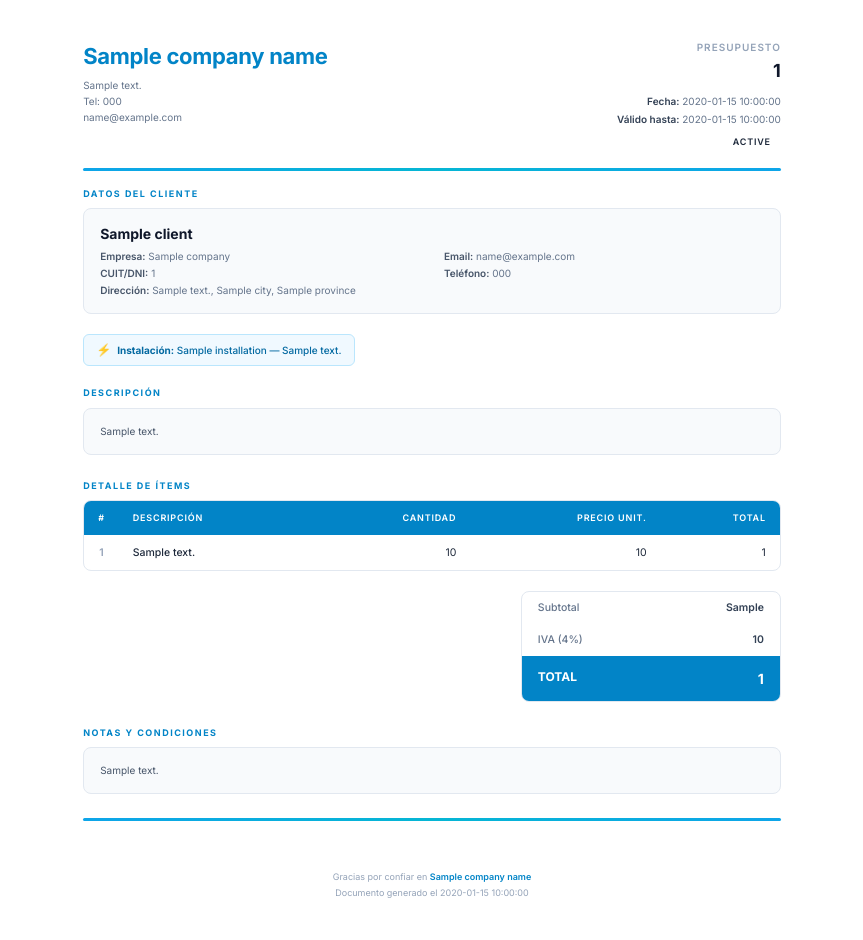
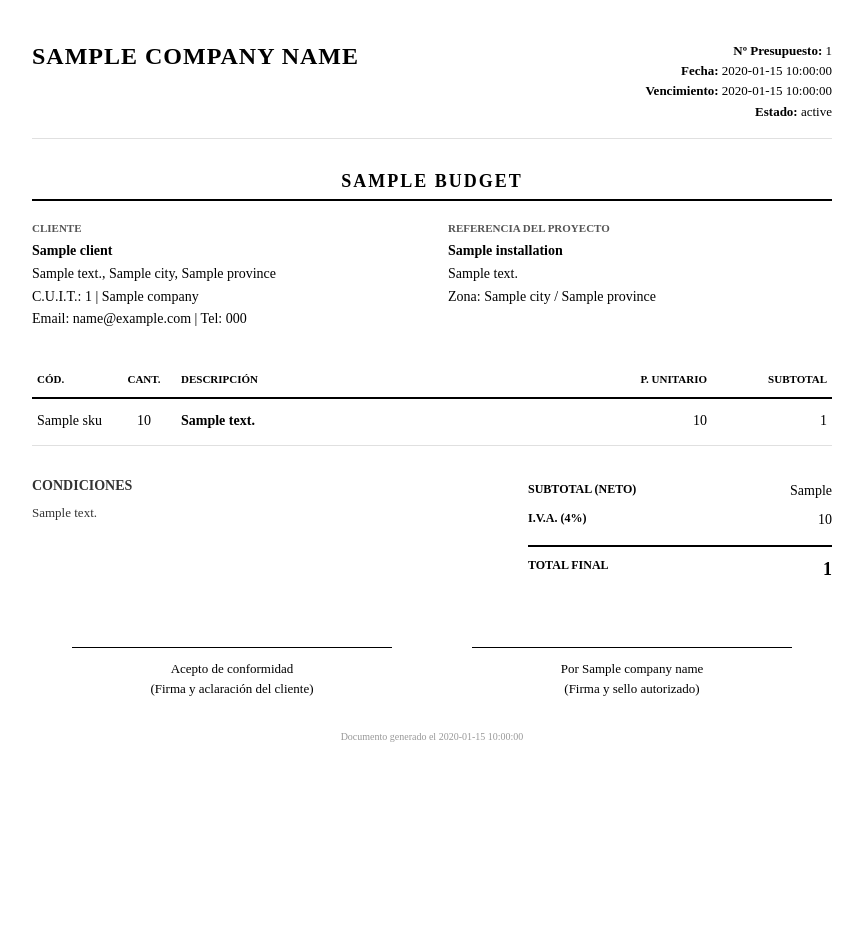
Before and after one commit to matterod/Solar-App-Ia, a Python web app: template backend/app/templates/budget_pdf.html in a window 1280 px wide. Shown: the whole page, without its empty margins (208-1071 px from the left). After the commit the page ends 742 px from the top, so only its background shows below. Run offline with Jinja, Linux system fonts and the light colour scheme; the template is opened without the code that fills it: most values are stand-ins (such as "Sample title", 1, 10 or a date in 2020).

Commit message:
fix diseño del presupuesto

```diff
--- a/backend/app/templates/budget_pdf.html
+++ b/backend/app/templates/budget_pdf.html
@@ -3,300 +3,208 @@
 <head>
 <meta charset="UTF-8">
 <style>
-  @import url('https://fonts.googleapis.com/css2?family=Inter:wght@400;500;600;700&display=swap');
-
-  * {
+    /* ── RESET & BASE ── */
+    body {
+        font-family: 'Times New Roman', Times, serif;
         margin: 0;
-    padding: 0;
-    box-sizing: border-box;
+        padding: 40px;
+        color: #000;
+        line-height: 1.4;
+        background-color: #fff;
+        font-size: 14px;
     }
 
-  body {
-    font-family: 'Inter', -apple-system, BlinkMacSystemFont, sans-serif;
-    color: #1e293b;
-    font-size: 11px;
-    line-height: 1.5;
-    background: #fff;
+    .budget-container {
+        max-width: 800px;
+        margin: 0 auto;
     }
 
-  .page {
-    padding: 40px 48px;
-    max-width: 210mm;
-    margin: 0 auto;
-    position: relative;
-  }
-
-  /* ── Header ── */
-  .header {
+    /* ── HEADER ── */
+    header {
         display: flex;
         justify-content: space-between;
         align-items: flex-start;
-    margin-bottom: 8px;
+        margin-bottom: 30px;
+        border-bottom: 1px solid #e0e0e0;
+        padding-bottom: 15px;
     }
 
     .company-info h1 {
-    font-size: 22px;
-    font-weight: 700;
-    color: #0284c7;
-    margin-bottom: 4px;
-    letter-spacing: -0.3px;
+        font-size: 24px;
+        font-weight: bold;
+        margin: 0 0 5px 0;
+        text-transform: uppercase;
+        letter-spacing: 1px;
     }
 
     .company-info p {
-    font-size: 10px;
-    color: #64748b;
+        margin: 2px 0;
+        font-size: 13px;
+    }
+
+    .budget-meta {
+        text-align: right;
+    }
+
+    .budget-meta p {
+        margin: 2px 0;
+        font-size: 13px;
+    }
+
+    /* ── TITLE BAR ── */
+    .budget-title {
+        text-align: center;
+        font-size: 18px;
+        font-weight: bold;
+        text-transform: uppercase;
+        letter-spacing: 2px;
+        margin: 20px 0;
+        border-bottom: 2px solid #000;
+        padding-bottom: 5px;
+    }
+
+    /* ── CLIENT SECTION ── */
+    .client-section {
+        margin-bottom: 30px;
+        display: flex;
+        justify-content: space-between;
+    }
+
+    .client-details, .project-info {
+        width: 48%;
+    }
+
+    .section-label {
+        font-weight: bold;
+        text-transform: uppercase;
+        font-size: 11px;
+        color: #555;
+        margin-bottom: 5px;
+        display: block;
+    }
+
+    .client-section p {
+        margin: 3px 0;
+        font-size: 14px;
+    }
+
+    /* ── ITEMS TABLE ── */
+    table.items-table {
+        width: 100%;
+        border-collapse: collapse;
+        margin-bottom: 30px;
+        font-size: 14px;
+    }
+
+    table.items-table th {
+        text-align: left;
+        text-transform: uppercase;
+        font-size: 11px;
+        font-weight: bold;
+        padding: 10px 5px;
+        border-bottom: 2px solid #000;
+    }
+
+    table.items-table td {
+        padding: 12px 5px;
+        vertical-align: top;
+        border-bottom: 1px solid #e0e0e0;
+    }
+
+    .col-code { width: 10%; }
+    .col-qty { width: 8%; text-align: center; }
+    .col-desc { width: 52%; }
+    .col-price { width: 15%; text-align: right; }
+    .col-total { width: 15%; text-align: right; }
+
+    table.items-table th.col-qty { text-align: center; }
+    table.items-table th.col-price { text-align: right; }
+    table.items-table th.col-total { text-align: right; }
+
+    .item-name {
+        font-weight: bold;
+        display: block;
+        margin-bottom: 2px;
+    }
+
+    /* ── SUMMARY + TERMS ── */
+    .summary-terms {
+        display: flex;
+        justify-content: space-between;
+        align-items: flex-start;
+    }
+
+    .terms-conditions {
+        width: 58%;
+        font-size: 13px;
+        color: #333;
+    }
+
+    .terms-conditions h4 {
+        margin: 0 0 8px 0;
+        font-size: 14px;
+        text-transform: uppercase;
+    }
+
+    .terms-conditions .notes-text {
+        white-space: pre-wrap;
         line-height: 1.6;
     }
 
-  .quote-meta {
+    .totals-block {
+        width: 38%;
+        font-size: 14px;
         text-align: right;
-  }
-
-  .quote-meta .label {
-    font-size: 10px;
-    color: #94a3b8;
-    text-transform: uppercase;
-    letter-spacing: 1px;
-    font-weight: 600;
-  }
-
-  .quote-meta .number {
-    font-size: 18px;
-    font-weight: 700;
-    color: #0f172a;
-    margin: 2px 0 8px 0;
-  }
-
-  .quote-meta .date-row {
-    font-size: 10px;
-    color: #64748b;
-    line-height: 1.8;
-  }
-
-  .quote-meta .date-row strong {
-    color: #334155;
-    font-weight: 600;
-  }
-
-  /* ── Accent Line ── */
-  .accent-line {
-    height: 3px;
-    background: linear-gradient(90deg, #0ea5e9, #06b6d4, #0ea5e9);
-    border-radius: 2px;
-    margin: 16px 0;
-  }
-
-  /* ── Client Section ── */
-  .section-title {
-    font-size: 9px;
-    font-weight: 700;
-    color: #0284c7;
-    text-transform: uppercase;
-    letter-spacing: 1.5px;
-    margin-bottom: 8px;
-  }
-
-  .client-box {
-    background: #f8fafc;
-    border: 1px solid #e2e8f0;
-    border-radius: 8px;
-    padding: 14px 16px;
-    margin-bottom: 20px;
-  }
-
-  .client-box .client-name {
-    font-size: 14px;
-    font-weight: 700;
-    color: #0f172a;
-    margin-bottom: 4px;
-  }
-
-  .client-box .client-detail {
-    font-size: 10px;
-    color: #64748b;
-    line-height: 1.7;
-  }
-
-  .client-box .client-detail strong {
-    color: #475569;
-    font-weight: 600;
-  }
-
-  .client-grid {
-    display: flex;
-    gap: 24px;
-    flex-wrap: wrap;
-  }
-
-  .client-grid > div {
-    flex: 1;
-    min-width: 140px;
-  }
-
-  /* ── Installation Badge ── */
-  .installation-badge {
-    display: inline-flex;
-    align-items: center;
-    gap: 6px;
-    background: #f0f9ff;
-    border: 1px solid #bae6fd;
-    border-radius: 6px;
-    padding: 6px 12px;
-    font-size: 10px;
-    color: #0369a1;
-    font-weight: 500;
-    margin-bottom: 20px;
-  }
-
-  .installation-badge .icon {
-    font-size: 12px;
-  }
-
-  /* ── Items Table ── */
-  .items-table {
-    width: 100%;
-    border-collapse: separate;
-    border-spacing: 0;
-    margin-bottom: 20px;
-    border-radius: 8px;
-    overflow: hidden;
-    border: 1px solid #e2e8f0;
-  }
-
-  .items-table thead th {
-    background: #0284c7;
-    color: #fff;
-    font-size: 9px;
-    font-weight: 600;
-    text-transform: uppercase;
-    letter-spacing: 0.8px;
-    padding: 10px 14px;
-    text-align: left;
-  }
-
-  .items-table thead th:nth-child(3),
-  .items-table thead th:nth-child(4),
-  .items-table thead th:nth-child(5) {
-    text-align: right;
-  }
-
-  .items-table tbody td {
-    padding: 10px 14px;
-    font-size: 10.5px;
-    border-bottom: 1px solid #f1f5f9;
-    vertical-align: top;
-  }
-
-  .items-table tbody tr:last-child td {
-    border-bottom: none;
-  }
-
-  .items-table tbody tr:nth-child(even) {
-    background: #f8fafc;
-  }
-
-  .items-table tbody td:nth-child(3),
-  .items-table tbody td:nth-child(4),
-  .items-table tbody td:nth-child(5) {
-    text-align: right;
-    white-space: nowrap;
-  }
-
-  .items-table tbody td:first-child {
-    color: #94a3b8;
-    font-weight: 600;
-    width: 30px;
-    text-align: center;
-  }
-
-  .item-desc {
-    font-weight: 500;
-    color: #1e293b;
-  }
-
-  /* ── Totals ── */
-  .totals-wrapper {
-    display: flex;
-    justify-content: flex-end;
-    margin-bottom: 24px;
-  }
-
-  .totals-box {
-    width: 260px;
-    border-radius: 8px;
-    overflow: hidden;
-    border: 1px solid #e2e8f0;
     }
 
     .totals-row {
         display: flex;
         justify-content: space-between;
-    padding: 8px 16px;
-    font-size: 10.5px;
+        padding: 5px 0;
     }
 
-  .totals-row .label {
-    color: #64748b;
-    font-weight: 500;
-  }
-
-  .totals-row .value {
-    color: #334155;
-    font-weight: 600;
-  }
-
-  .totals-row.grand-total {
-    background: #0284c7;
-    padding: 12px 16px;
-  }
-
-  .totals-row.grand-total .label {
-    color: #fff;
-    font-weight: 700;
+    .totals-label {
+        font-weight: bold;
+        text-transform: uppercase;
         font-size: 12px;
     }
 
-  .totals-row.grand-total .value {
-    color: #fff;
-    font-weight: 700;
-    font-size: 14px;
+    .grand-total {
+        border-top: 2px solid #000;
+        margin-top: 10px;
+        padding-top: 10px;
+        font-size: 18px;
+        font-weight: bold;
     }
 
-  /* ── Notes ── */
-  .notes-section {
-    margin-bottom: 24px;
+    /* ── SIGNATURES ── */
+    .signature-section {
+        margin-top: 60px;
+        display: flex;
+        justify-content: space-around;
+        font-size: 13px;
+        text-align: center;
     }
 
-  .notes-box {
-    background: #f8fafc;
-    border: 1px solid #e2e8f0;
-    border-radius: 8px;
-    padding: 14px 16px;
-    font-size: 10px;
-    color: #475569;
-    line-height: 1.7;
-    white-space: pre-wrap;
+    .signature-box {
+        width: 40%;
+        border-top: 1px solid #000;
+        padding-top: 10px;
     }
 
-  /* ── Footer ── */
-  .footer {
-    margin-top: 32px;
-    text-align: center;
-    padding-top: 16px;
+    .signature-box p {
+        margin: 2px 0;
     }
 
-  .footer p {
-    font-size: 9px;
-    color: #94a3b8;
-    line-height: 1.7;
+    /* ── FOOTER ── */
+    .doc-footer {
+        margin-top: 30px;
+        text-align: center;
+        font-size: 10px;
+        color: #999;
     }
 
-  .footer .company-name-footer {
-    font-weight: 600;
-    color: #0284c7;
-  }
-
-  /* ── Status Watermark ── */
+    /* ── STATUS WATERMARK ── */
     .watermark {
         position: fixed;
         top: 45%;
@@ -304,150 +212,153 @@
         transform: translate(-50%, -50%) rotate(-35deg);
         font-size: 80px;
         font-weight: 900;
-    color: rgba(148, 163, 184, 0.08);
+        color: rgba(0, 0, 0, 0.04);
         text-transform: uppercase;
         letter-spacing: 12px;
         pointer-events: none;
         z-index: 0;
         white-space: nowrap;
+        font-family: Arial, sans-serif;
     }
 
-  .status-badge {
-    display: inline-block;
-    padding: 3px 10px;
-    border-radius: 12px;
-    font-size: 9px;
-    font-weight: 600;
-    text-transform: uppercase;
-    letter-spacing: 0.8px;
-    margin-top: 4px;
+    /* ── PRINT ── */
+    @media print {
+        body { padding: 20px; }
+        .budget-container { width: 100%; max-width: none; }
+        table.items-table th, .grand-total { border-color: #000 !important; }
     }
-
-  .status-draft { background: #f1f5f9; color: #64748b; }
-  .status-sent { background: #e0f2fe; color: #0369a1; }
-  .status-approved { background: #dcfce7; color: #15803d; }
-  .status-rejected { background: #fef2f2; color: #b91c1c; }
 </style>
 </head>
 <body>
+
 {% if budget.status == 'draft' %}
 <div class="watermark">BORRADOR</div>
 {% endif %}
 
-  <div class="page">
-    <!-- Header -->
-    <div class="header">
+<div class="budget-container">
+
+    <!-- ══════ HEADER ══════ -->
+    <header>
         <div class="company-info">
             <h1>{{ company_name }}</h1>
-        {% if company_address %}<p>{{ company_address }}</p>{% endif %}
-        {% if company_phone %}<p>Tel: {{ company_phone }}</p>{% endif %}
-        {% if company_email %}<p>{{ company_email }}</p>{% endif %}
         </div>
-      <div class="quote-meta">
-        <div class="label">Presupuesto</div>
-        <div class="number">{{ budget.budget_number or '---' }}</div>
-        <div class="date-row"><strong>Fecha:</strong> {{ created_date }}</div>
+        <div class="budget-meta">
+            <p><strong>N&ordm; Presupuesto:</strong> {{ budget.budget_number or '---' }}</p>
+            <p><strong>Fecha:</strong> {{ created_date }}</p>
             {% if valid_until %}
-        <div class="date-row"><strong>Válido hasta:</strong> {{ valid_until }}</div>
+            <p><strong>Vencimiento:</strong> {{ valid_until }}</p>
             {% endif %}
-        <div class="status-badge status-{{ budget.status }}">{{ status_label }}</div>
+            <p><strong>Estado:</strong> {{ status_label }}</p>
+        </div>
+    </header>
+
+    <!-- ══════ TITLE ══════ -->
+    <div class="budget-title">{{ budget.title }}</div>
+
+    <!-- ══════ CLIENT + PROJECT ══════ -->
+    <div class="client-section">
+        <div class="client-details">
+            <span class="section-label">Cliente</span>
+            {% if client %}
+            <p><strong>{{ client.name }}</strong></p>
+            {% if client.address %}
+            <p>{{ client.address }}{% if client.city %}, {{ client.city }}{% endif %}{% if client.province %}, {{ client.province }}{% endif %}</p>
+            {% endif %}
+            {% if client.tax_id %}
+            <p>C.U.I.T.: {{ client.tax_id }}{% if client.company %} | {{ client.company }}{% endif %}</p>
+            {% elif client.company %}
+            <p>{{ client.company }}</p>
+            {% endif %}
+            {% if client.email or client.phone %}
+            <p>{% if client.email %}Email: {{ client.email }}{% endif %}{% if client.email and client.phone %} | {% endif %}{% if client.phone %}Tel: {{ client.phone }}{% endif %}</p>
+            {% endif %}
+            {% else %}
+            <p><em>Sin cliente asignado</em></p>
+            {% endif %}
+        </div>
+        <div class="project-info">
+            {% if installation %}
+            <span class="section-label">Referencia del Proyecto</span>
+            <p><strong>{{ installation.location_name }}</strong></p>
+            <p>{{ installation.address }}</p>
+            {% if installation.city or installation.province %}
+            <p>Zona: {% if installation.city %}{{ installation.city }}{% endif %}{% if installation.city and installation.province %} / {% endif %}{% if installation.province %}{{ installation.province }}{% endif %}</p>
+            {% endif %}
+            {% elif budget.description %}
+            <span class="section-label">Descripci&oacute;n</span>
+            <p>{{ budget.description }}</p>
+            {% endif %}
         </div>
     </div>
 
-    <div class="accent-line"></div>
-
-    <!-- Client -->
-    {% if client %}
-    <div class="section-title">Datos del Cliente</div>
-    <div class="client-box">
-      <div class="client-name">{{ client.name }}</div>
-      <div class="client-grid">
-        <div class="client-detail">
-          {% if client.company %}<p><strong>Empresa:</strong> {{ client.company }}</p>{% endif %}
-          {% if client.tax_id %}<p><strong>CUIT/DNI:</strong> {{ client.tax_id }}</p>{% endif %}
-          {% if client.address %}<p><strong>Dirección:</strong> {{ client.address }}{% if client.city %}, {{ client.city }}{% endif %}{% if client.province %}, {{ client.province }}{% endif %}</p>{% endif %}
-        </div>
-        <div class="client-detail">
-          {% if client.email %}<p><strong>Email:</strong> {{ client.email }}</p>{% endif %}
-          {% if client.phone %}<p><strong>Teléfono:</strong> {{ client.phone }}</p>{% endif %}
-        </div>
-      </div>
-    </div>
-    {% endif %}
-
-    <!-- Installation -->
-    {% if installation %}
-    <div class="installation-badge">
-      <span class="icon">&#9889;</span>
-      <span><strong>Instalación:</strong> {{ installation.location_name }} — {{ installation.address }}</span>
-    </div>
-    {% endif %}
-
-    <!-- Description -->
-    {% if budget.description %}
-    <div class="notes-section">
-      <div class="section-title">Descripción</div>
-      <div class="notes-box">{{ budget.description }}</div>
-    </div>
-    {% endif %}
-
-    <!-- Items Table -->
-    <div class="section-title">Detalle de Ítems</div>
+    <!-- ══════ ITEMS TABLE ══════ -->
     <table class="items-table">
         <thead>
             <tr>
-          <th>#</th>
-          <th>Descripción</th>
-          <th>Cantidad</th>
-          <th>Precio Unit.</th>
-          <th>Total</th>
+                <th class="col-code">C&oacute;d.</th>
+                <th class="col-qty">Cant.</th>
+                <th class="col-desc">Descripci&oacute;n</th>
+                <th class="col-price">P. Unitario</th>
+                <th class="col-total">Subtotal</th>
             </tr>
         </thead>
         <tbody>
             {% for item in items %}
             <tr>
-          <td>{{ loop.index }}</td>
-          <td><span class="item-desc">{{ item.description }}</span></td>
-          <td>{{ item.quantity_fmt }}</td>
-          <td>{{ item.unit_price_fmt }}</td>
-          <td>{{ item.total_fmt }}</td>
+                <td class="col-code">{{ item.sku or loop.index }}</td>
+                <td class="col-qty">{{ item.quantity_fmt }}</td>
+                <td class="col-desc">
+                    <span class="item-name">{{ item.description }}</span>
+                </td>
+                <td class="col-price">{{ item.unit_price_fmt }}</td>
+                <td class="col-total">{{ item.total_fmt }}</td>
             </tr>
             {% endfor %}
         </tbody>
     </table>
 
-    <!-- Totals -->
-    <div class="totals-wrapper">
-      <div class="totals-box">
+    <!-- ══════ TERMS + TOTALS ══════ -->
+    <div class="summary-terms">
+        <div class="terms-conditions">
+            {% if budget.notes %}
+            <h4>Condiciones</h4>
+            <div class="notes-text">{{ budget.notes }}</div>
+            {% endif %}
+        </div>
+        <div class="totals-block">
             <div class="totals-row">
-          <span class="label">Subtotal</span>
-          <span class="value">{{ subtotal_fmt }}</span>
+                <span class="totals-label">Subtotal (Neto)</span>
+                <span>{{ subtotal_fmt }}</span>
             </div>
             <div class="totals-row">
-          <span class="label">IVA ({{ tax_rate }}%)</span>
-          <span class="value">{{ tax_amount_fmt }}</span>
+                <span class="totals-label">I.V.A. ({{ tax_rate }}%)</span>
+                <span>{{ tax_amount_fmt }}</span>
             </div>
             <div class="totals-row grand-total">
-          <span class="label">TOTAL</span>
-          <span class="value">{{ total_fmt }}</span>
+                <span class="totals-label">Total Final</span>
+                <span>{{ total_fmt }}</span>
             </div>
         </div>
     </div>
 
-    <!-- Notes -->
-    {% if budget.notes %}
-    <div class="notes-section">
-      <div class="section-title">Notas y Condiciones</div>
-      <div class="notes-box">{{ budget.notes }}</div>
+    <!-- ══════ SIGNATURES ══════ -->
+    <div class="signature-section">
+        <div class="signature-box">
+            <p>Acepto de conformidad</p>
+            <p>(Firma y aclaraci&oacute;n del cliente)</p>
         </div>
-    {% endif %}
+        <div class="signature-box">
+            <p>Por {{ company_name }}</p>
+            <p>(Firma y sello autorizado)</p>
+        </div>
+    </div>
 
-    <!-- Footer -->
-    <div class="accent-line"></div>
-    <div class="footer">
-      <p>Gracias por confiar en <span class="company-name-footer">{{ company_name }}</span></p>
+    <!-- ══════ FOOTER ══════ -->
+    <div class="doc-footer">
         <p>Documento generado el {{ generated_date }}</p>
     </div>
+
 </div>
+
 </body>
 </html>
```
Also changed, not shown: backend/app/routers/budgets.py (+5 -2 lines), backend/app/services/budget_pdf_service.py (+12 -13 lines). Lines whose indentation alone changed are shown as unchanged.
